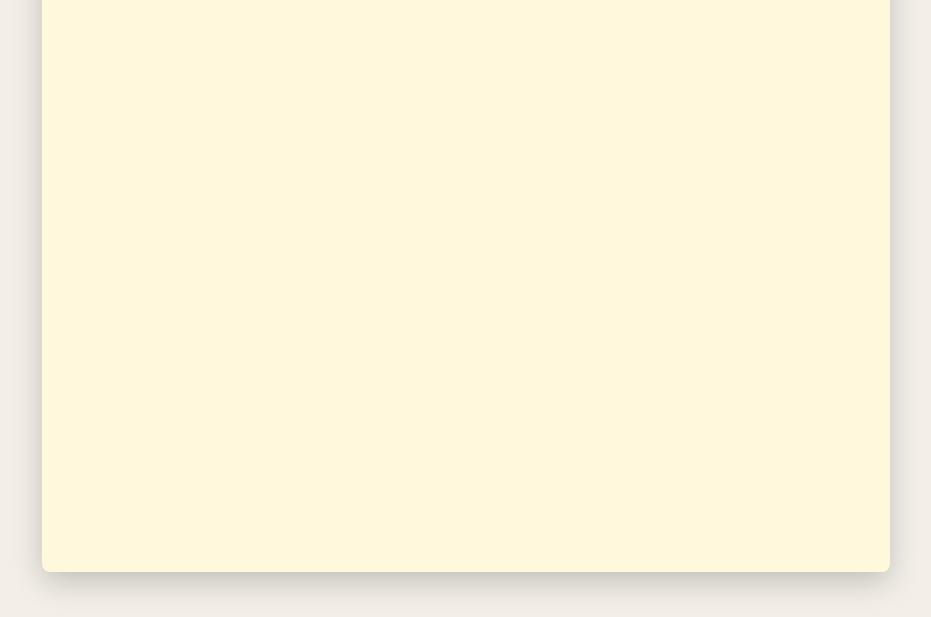
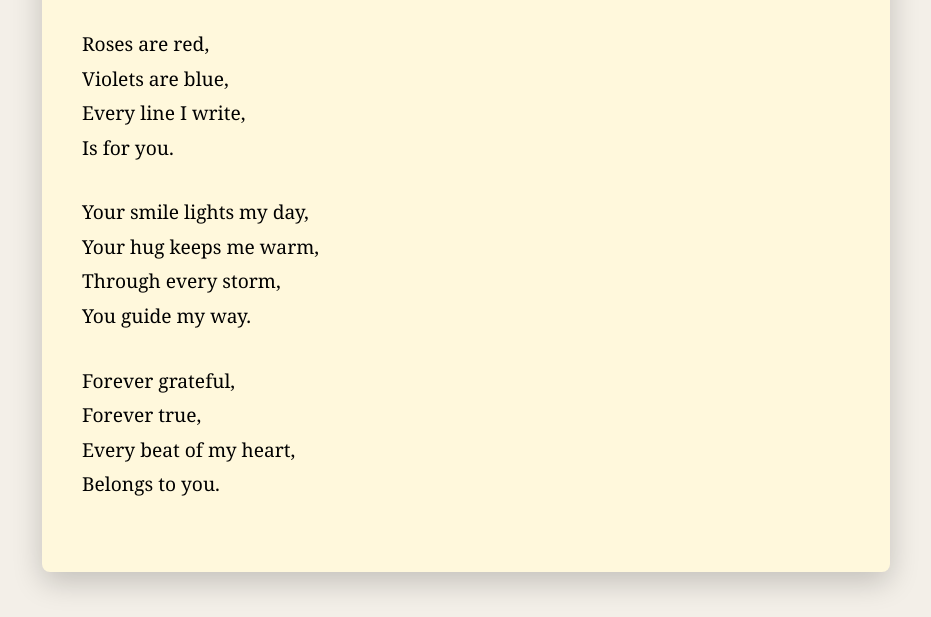
Before and after one commit to julianX0/prendamae, a plain HTML site: page index.html in a window 1280 px wide. Shown: the part 183-800 px from the top of the page, without its empty margins (174-1105 px from the left). Drawn offline with Linux system fonts and the light colour scheme.

Commit message:
Add script to reveal quatrains on scroll

```diff
--- a/index.html
+++ b/index.html
@@ -16,5 +16,25 @@
 
   </div>
 </div>
+<script>
+const quatrains = document.querySelectorAll('.quatrain');
+
+function revealQuatrains() {
+  const triggerBottom = window.innerHeight * 0.85;
+
+  quatrains.forEach(q => {
+    const quatrainTop = q.getBoundingClientRect().top;
+
+    if (quatrainTop < triggerBottom) {
+      q.classList.add('visible');
+    }
+  });
+}
+
+window.addEventListener('scroll', revealQuatrains);
+
+// Optional: reveal first quatrains if already in view
+revealQuatrains();
+</script>
 </body>
 </html>
```
